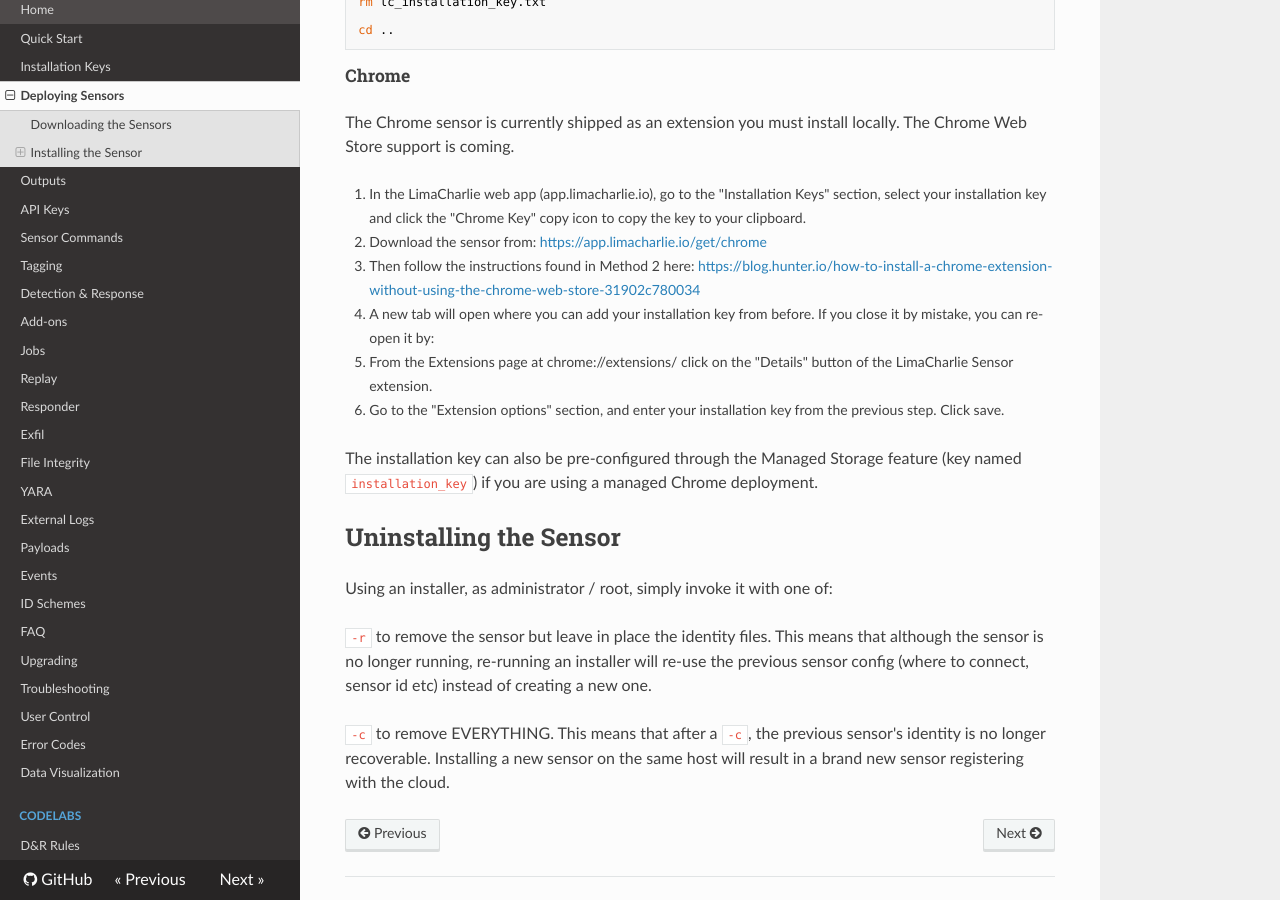
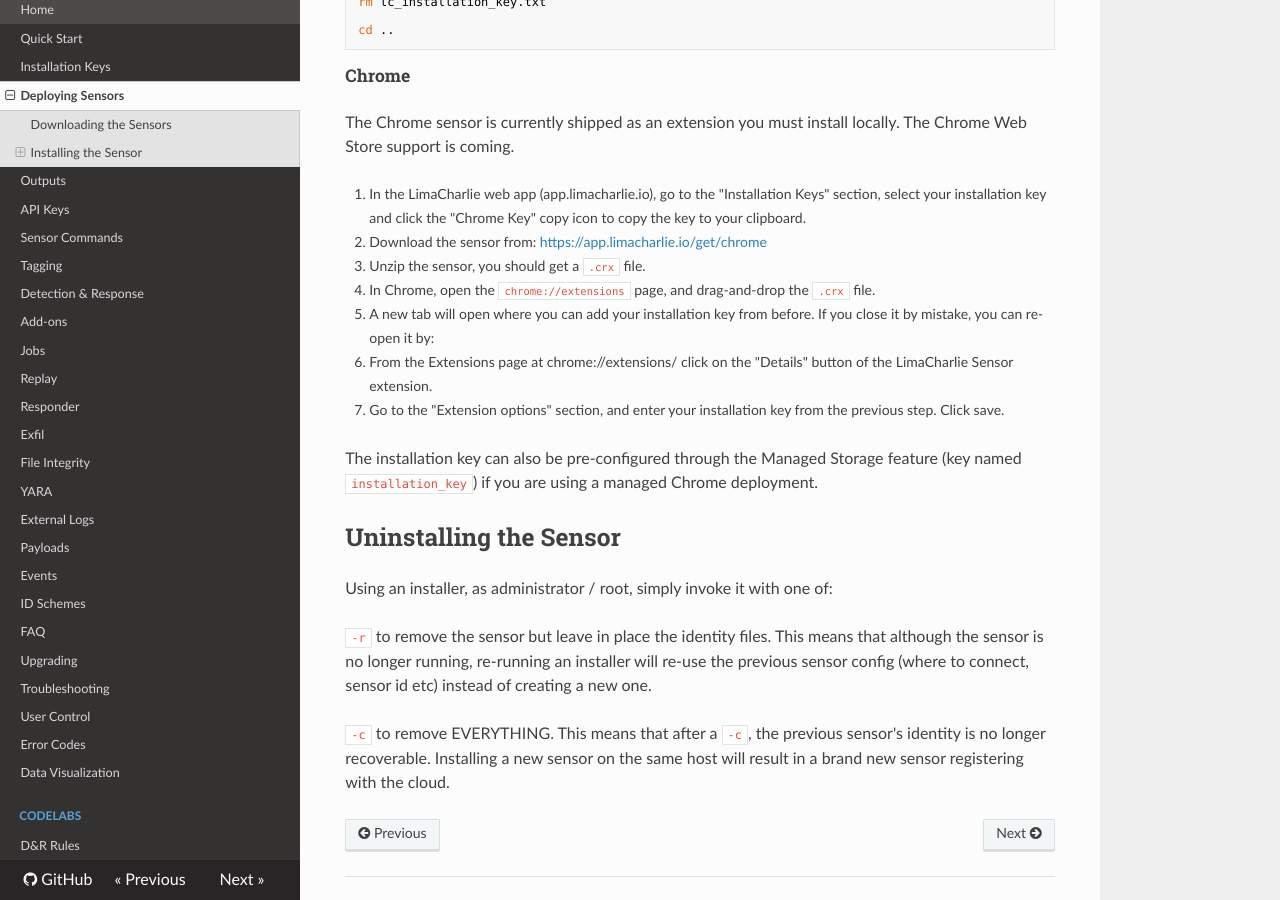
Before and after one commit to refractionPOINT/lce_doc, an MkDocs documentation site: the page built from docs/deploy_sensor.md, in a window 1280 px wide and 900 px high, scrolled down 4502 px. Built offline with MkDocs 1.6.1, drawn with Linux system fonts in a browser that asks for light colours; nearby versions of some CDN libraries; old or Windows-style settings are respelled for this version of MkDocs.

Commit message:
Tweaking the instructions for chrome.

```diff
--- a/docs/deploy_sensor.md
+++ b/docs/deploy_sensor.md
@@ -165,7 +165,8 @@ The Chrome sensor is currently shipped as an extension you must install locally.
 1. In the LimaCharlie web app (app.limacharlie.io), go to the "Installation Keys" section, select your installation key and click the "Chrome Key" copy icon to
 copy the key to your clipboard.
 1. Download the sensor from: [https://app.limacharlie.io/get/chrome](https://app.limacharlie.io/get/chrome)
-1. Then follow the instructions found in Method 2 here: [https://blog.hunter.io/how-to-install-a-chrome-extension-without-using-the-chrome-web-store-31902c780034](https://blog.hunter.io/how-to-install-a-chrome-extension-without-using-the-chrome-web-store-31902c780034)
+1. Unzip the sensor, you should get a `.crx` file.
+1. In Chrome, open the `chrome://extensions` page, and drag-and-drop the `.crx` file.
 1. A new tab will open where you can add your installation key from before. If you close it by mistake, you can re-open it by:
   1. From the Extensions page at chrome://extensions/ click on the "Details" button of the LimaCharlie Sensor extension.
   1. Go to the "Extension options" section, and enter your installation key from the previous step. Click save.
```
